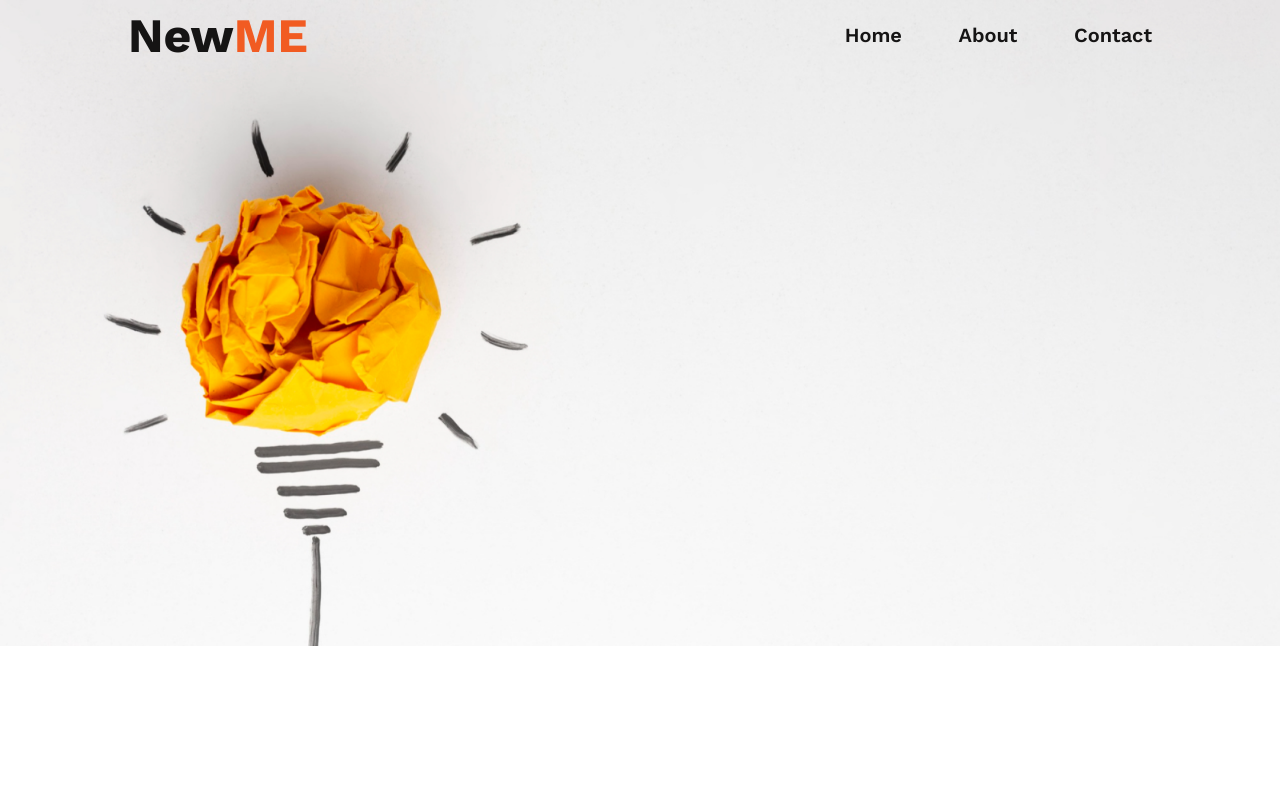
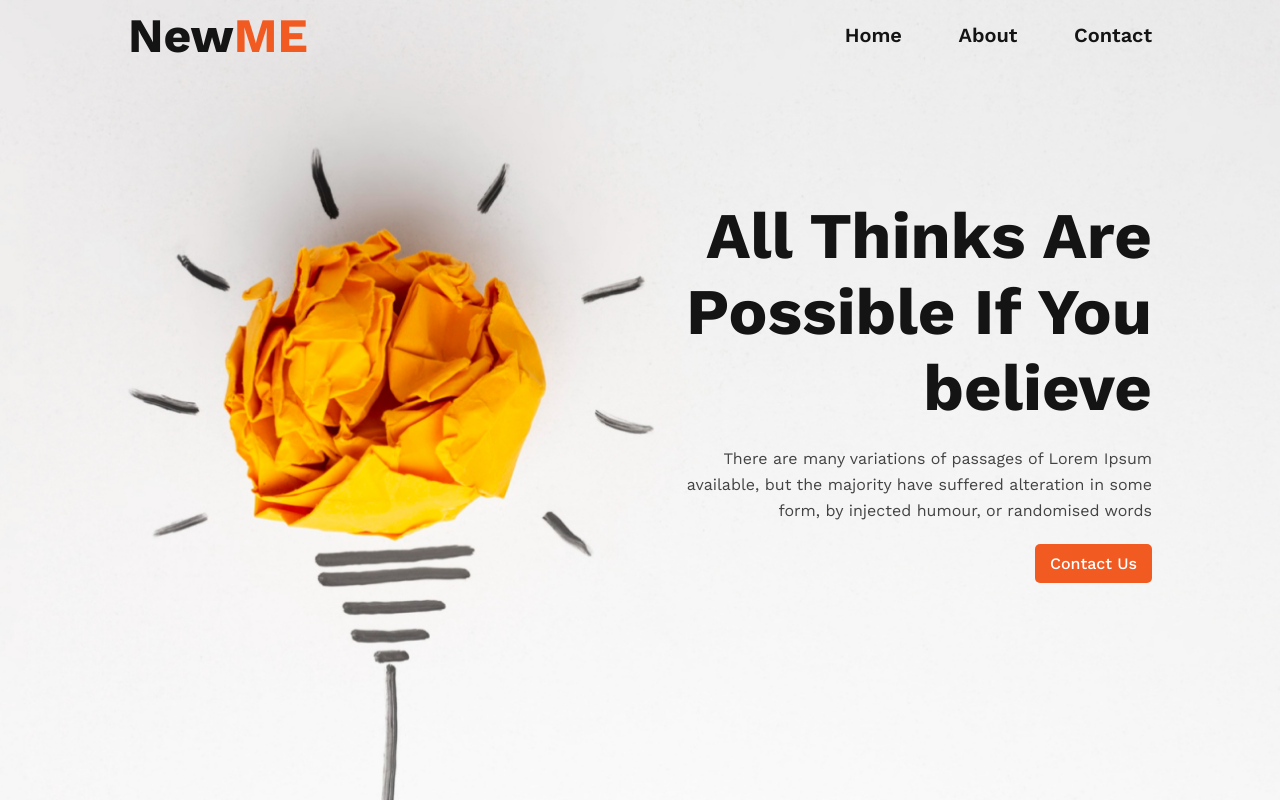
Before and after one commit to marjanhasan/new-year-new-me, a plain HTML site: page index.html in a window 1280 px wide. Drawn offline with nearby package versions, Linux system fonts and the light colour scheme.

Commit message:
header section added

```diff
--- a/css/style.css
+++ b/css/style.css
@@ -1,30 +1,35 @@
-*{
+* {
     margin: 0;
     padding: 0;
     font-family: 'Work Sans', sans-serif;
 }
 
-.title{
+a{
+    text-decoration: none;
+}
+
+.title {
     font-weight: 700;
     color: #151414;
 }
 
-.description{
+.description {
     font-weight: 400;
     color: #444343;
     font-size: 16px;
+    line-height: 26px;
 }
 
 /* primary section end */
 
-header{
+header {
     background-image: url('../images/banner/banner.png');
-    height: 800px;
+    height: 100vh;
     background-repeat: no-repeat;
-    background-size: contain;
+    background-size: cover;
 }
 
-.menu{
+.menu {
     height: 70px;
     width: 80%;
     display: flex;
@@ -32,27 +37,60 @@ header{
     align-items: center;
     margin: auto;
 }
-.logo a{
-    text-decoration: none;
+
+.logo a {
     color: #151414;
     font-weight: 700;
     font-size: 48px;
 }
-.logo a span{
-    color:#F15B22;
-    ;
+
+.logo a span {
+    color: #F15B22;
 }
-nav{
+
+nav {
     width: 30%;
 }
-nav ul{
+
+nav ul {
     display: flex;
     justify-content: space-between;
     list-style: none;
 }
-nav ul li a{
-    text-decoration: none;
+
+nav ul li a {
     font-weight: 600;
     font-size: 20px;
     color: #151414;
 }
+
+.banner{
+    text-align: right;
+    width: 80%;
+    margin: auto;
+    padding-top: 10%;
+}
+
+.banner h1 {
+    font-size: 65px;
+    line-height: 76px;
+}
+
+.banner p{
+    padding: 20px 0;
+}
+
+.banner button{
+    background: #F15B22;
+    padding: 10px 15px;
+    border-radius: 5px;
+    border: none;
+    font-weight: 500;
+    font-size: 16px;
+}
+
+.banner button a{
+    color: #FFFFFF;
+}
+
+/* header section end */
--- a/index.html
+++ b/index.html
@@ -1,25 +1,53 @@
 <!DOCTYPE html>
 <html lang="en">
+
 <head>
     <meta charset="UTF-8">
     <meta http-equiv="X-UA-Compatible" content="IE=edge">
     <meta name="viewport" content="width=device-width, initial-scale=1.0">
     <title>New Year New Me</title>
-    <link rel="preconnect" href="https://fonts.googleapis.com"><link rel="preconnect" href="https://fonts.gstatic.com" crossorigin><link href="https://fonts.googleapis.com/css2?family=Work+Sans:wght@100;200;300;400;500;600;700;800;900&display=swap" rel="stylesheet">
+    <link rel="preconnect" href="https://fonts.googleapis.com">
+    <link rel="preconnect" href="https://fonts.gstatic.com" crossorigin>
+    <link href="https://fonts.googleapis.com/css2?family=Work+Sans:wght@100;200;300;400;500;600;700;800;900&display=swap" rel="stylesheet">
     <link rel="stylesheet" href="css/style.css">
 </head>
+
 <body>
+
     <header>
+
         <div class="menu">
+
             <h2 class="logo"><a href="">New<span>ME</span></a></h2>
+
             <nav>
+
                 <ul>
+
                     <li><a href="">Home</a></li>
                     <li><a href="">About</a></li>
                     <li><a href="">Contact</a></li>
+
                 </ul>
+
             </nav>
+
         </div>
+
+        <div class="banner">
+
+            <h1 class="title">All Thinks Are<br>Possible If You<br>believe</h1>
+
+            <p class="description">There are many variations of passages of Lorem Ipsum<br>available, but the majority have suffered alteration in some<br>form, by injected humour, or randomised words</p>
+
+            <button><a href="">Contact Us</a></button>
+
+        </div>
+
     </header>
+
+    <!-- header section end -->
+
 </body>
+
 </html>
```
